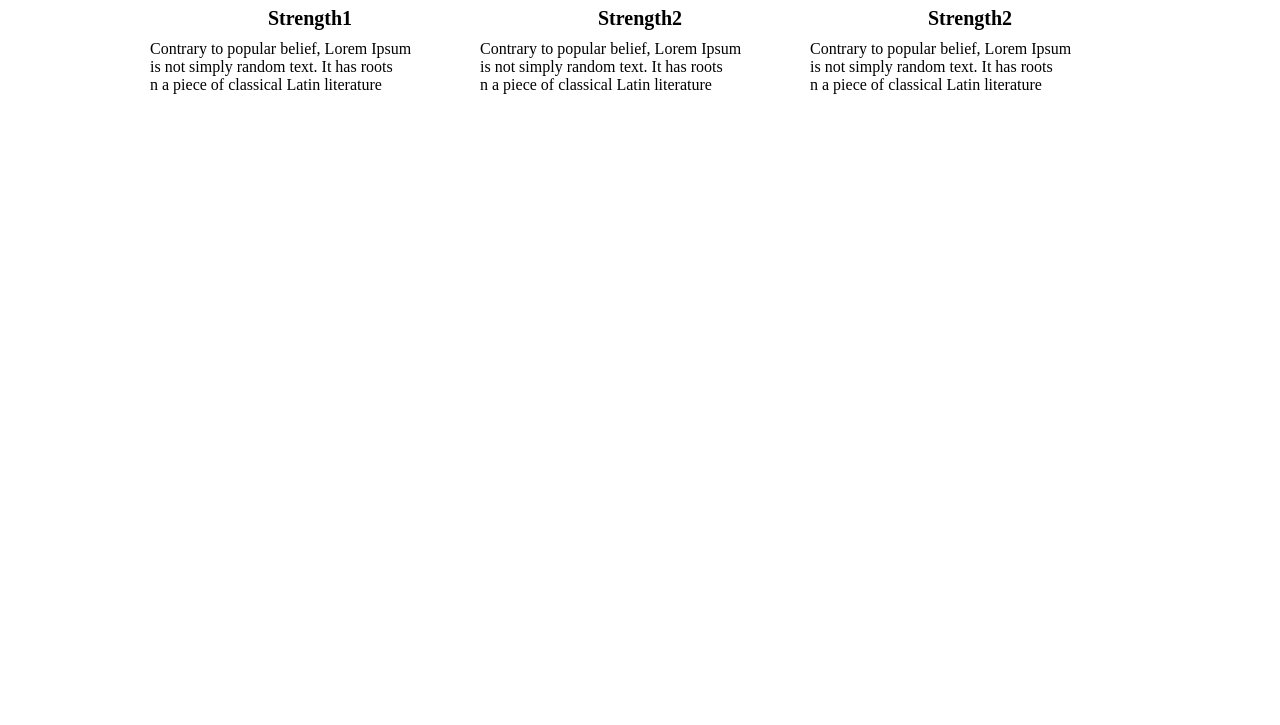
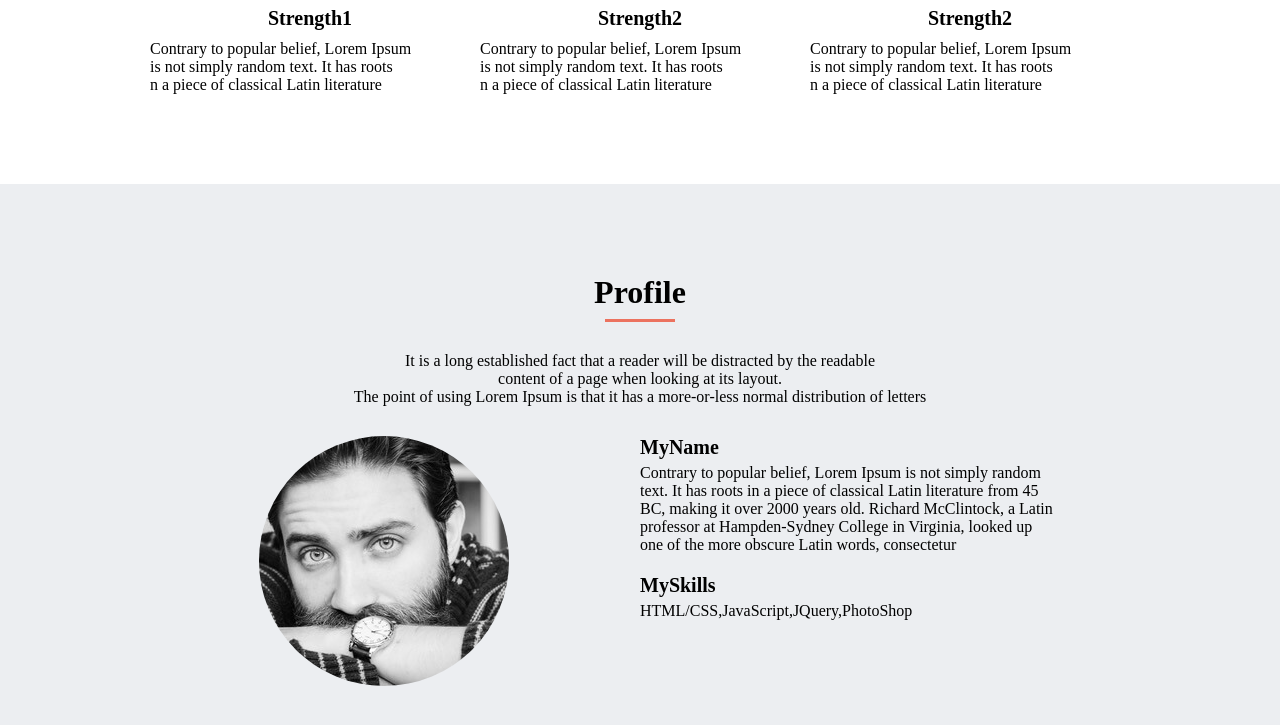
Before and after one commit to kuniyosi/HTML1, a plain HTML site: page WALS/wals.html in a window 1280 px wide. Shown: the part 1887-2612 px from the top of the page. Before the commit the page ends 2071 px from the top, so only its background shows below. Drawn offline with Linux system fonts and the light colour scheme.

Commit message:
add profile

```diff
--- a/WALS/style.css
+++ b/WALS/style.css
@@ -67,13 +67,13 @@ header {
 
 .portfolio {
   background-color: #eceef1;
-  text-align: center;
 }
 
 .title {
   font-size: 32px;
   padding-top: 90px;
   color: #000;
+  text-align: center;
 }
 
 .title::after { /*選択した要素の最後に子要素として擬似要素を生成する。今回はh２内にオレンジの棒線を追加。*/
@@ -89,6 +89,7 @@ header {
   padding: 30px 0;
   font-size: 16px;
   color: #000;
+  text-align: center;
 }
 
 .img-list {
@@ -175,3 +176,50 @@ header {
 .feature-list-text {
   text-align: start;
 }
+
+.profile {
+  background-color: #eceef1;
+  text-align: center;
+  padding-bottom: 90px;
+}
+
+.profile-text {
+  padding: 30px 0;
+  font-size: 16px;
+  color: #000;
+}
+
+.profile-main {
+  display: flex;
+}
+
+.profile-main-left {
+  width: 50%;
+}
+
+.profile-img {
+  background-image: url(img/my-icon.jpg);
+  border-radius: 50%;/*要素に丸みを持たせるプロパティ。今回はimgに丸みを持たせている*/
+  margin: 0 auto;
+  width: 250px;
+  height: 250px;
+}
+
+.profile-main-right {
+  width: 50%;
+}
+
+.profile-main-text {
+  text-align: start;
+  color: #000;
+}
+
+.myname {
+  font-size: 20px;
+  padding-bottom: 5px;
+}
+
+.myskills {
+  font-size: 20px;
+  padding: 20px 0 5px 0;
+}
--- a/WALS/wals.html
+++ b/WALS/wals.html
@@ -44,6 +44,7 @@
     </div>
 
     <div class = "portfolio">
+      <div class = "container">
       <h2 class = "title">
         Portfolio
       </h2>
@@ -59,6 +60,7 @@
         <div class = "img-box"></div>
         <div class = "img-box"></div>
         <div class = "img-box"></div>
+      </div>
       </div>
     </div>
 
@@ -101,6 +103,38 @@
         </div>
       </div>
     </div>
+
+    <div class = "profile">
+      <div class = "container">
+      <h2 class = "title">
+        Profile
+      </h2>
+      <p class = "profile-text">
+        It is a long established fact that a reader will be distracted by the readable<br>
+        content of a page when looking at its layout.<br>
+        The point of using Lorem Ipsum is that it has a more-or-less normal distribution of letters<br>
+      </p>
+      <div class = "profile-main">
+        <div class = "profile-main-left">
+          <div class = "profile-img"></div>
+        </div>
+        <div class = "profile-main-right">
+          <div class = "profile-main-text">
+            <h3 class = "myname">MyName</h3>
+            <p>
+              Contrary to popular belief, Lorem Ipsum is not simply random<br>
+              text. It has roots in a piece of classical Latin literature from 45<br>
+              BC, making it over 2000 years old. Richard McClintock, a Latin<br>
+              professor at Hampden-Sydney College in Virginia, looked up<br>
+              one of the more obscure Latin words, consectetur<br>
+            </p>
+            <h3 class = "myskills">MySkills</h3>
+            <p>HTML/CSS,JavaScript,JQuery,PhotoShop</p>
+          </div>
+        </div>
+      </div>
+      </div>
+    </div>
   </body>
 
 </html>
```
